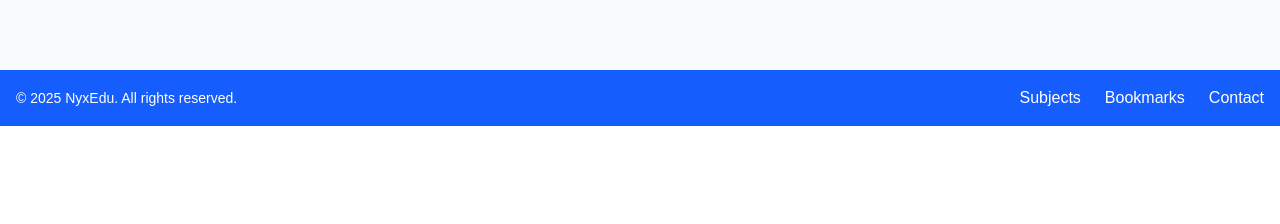
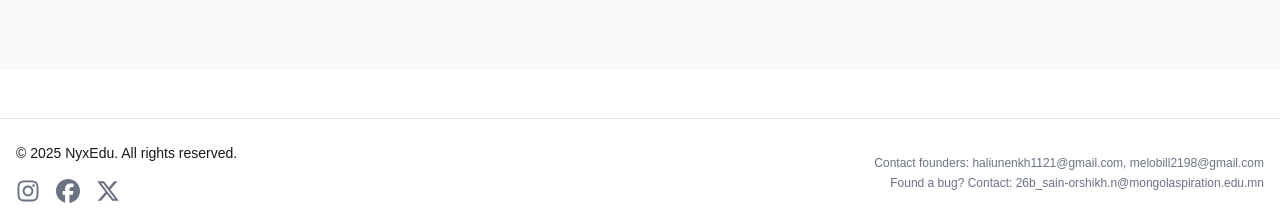
Before and after one commit to Sain-orshikh/nyxedu, a Next.js app: page / in a window 1280 px wide. Shown: the part 2421-2645 px from the top of the page. Before the commit the page ends 2547 px from the top, so only its background shows below. Built offline with nearby package versions, Linux system fonts and the light colour scheme; no server answers.

Commit message:
footer renewed

```diff
--- a/src/components/common/Footer.tsx
+++ b/src/components/common/Footer.tsx
@@ -1,12 +1,30 @@
+import { teamMembers } from '@/data/teamMembers';
+import { FaInstagram, FaFacebook, FaXTwitter } from 'react-icons/fa6';
+
+const founderEmails = teamMembers.filter(m => m.role === 'Founder').map(m => m.email);
+const webDevEmail = teamMembers.find(m => m.role === 'Web Developer')?.email;
+
 export default function Footer() {
   return (
-    <footer className="bg-blue-600 text-white py-4">
-      <div className="max-w-7xl mx-auto px-4 text-center flex flex-col md:flex-row items-center justify-between">
-        <p className="text-sm">&copy; 2025 NyxEdu. All rights reserved.</p>
-        <div className="flex gap-6 mt-2 md:mt-0">
-          <a className="text-white hover:text-gold transition-colors" href="/subjects">Subjects</a>
-          <a className="text-white hover:text-gold transition-colors" href="/bookmarks">Bookmarks</a>
-          <a className="text-white hover:text-gold transition-colors" href="/contact-us">Contact</a>
+    <footer className="bg-white border-t border-gray-200 py-6 mt-12">
+      <div className="max-w-7xl mx-auto px-4 flex flex-col md:flex-row items-start md:items-center justify-between gap-2 w-full">
+        <div className="flex flex-col gap-2 w-full md:w-auto">
+          <p className="text-sm">&copy; 2025 NyxEdu. All rights reserved.</p>
+          <div className="flex gap-4 mt-2">
+            <a href="https://instagram.com" target="_blank" rel="noopener noreferrer" aria-label="Instagram" className="text-gray-500 hover:text-pink-500 transition-colors duration-200 text-2xl">
+              <FaInstagram />
+            </a>
+            <a href="https://facebook.com" target="_blank" rel="noopener noreferrer" aria-label="Facebook" className="text-gray-500 hover:text-blue-600 transition-colors duration-200 text-2xl">
+              <FaFacebook />
+            </a>
+            <a href="https://twitter.com" target="_blank" rel="noopener noreferrer" aria-label="Twitter" className="text-gray-500 hover:text-black transition-colors duration-200 text-2xl">
+              <FaXTwitter />
+            </a>
+          </div>
+        </div>
+        <div className="flex flex-col gap-1 w-full mt-2 sm:mt-0 md:w-auto md:items-end md:text-right">
+          <span className="text-xs text-gray-500">Contact founders: {founderEmails.join(', ')}</span>
+          <span className="text-xs text-gray-500">Found a bug? Contact: {webDevEmail}</span>
         </div>
       </div>
     </footer>
```
